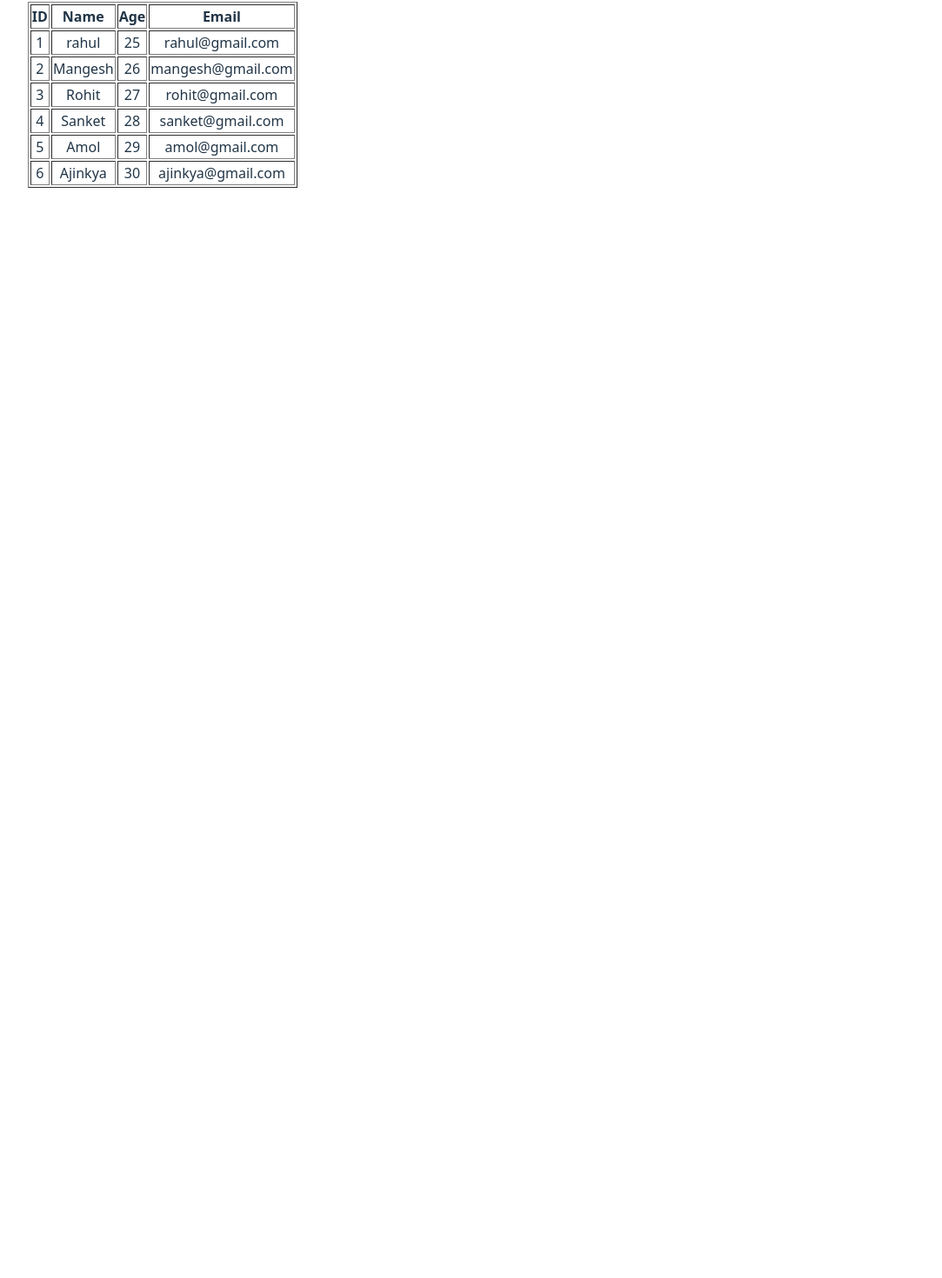
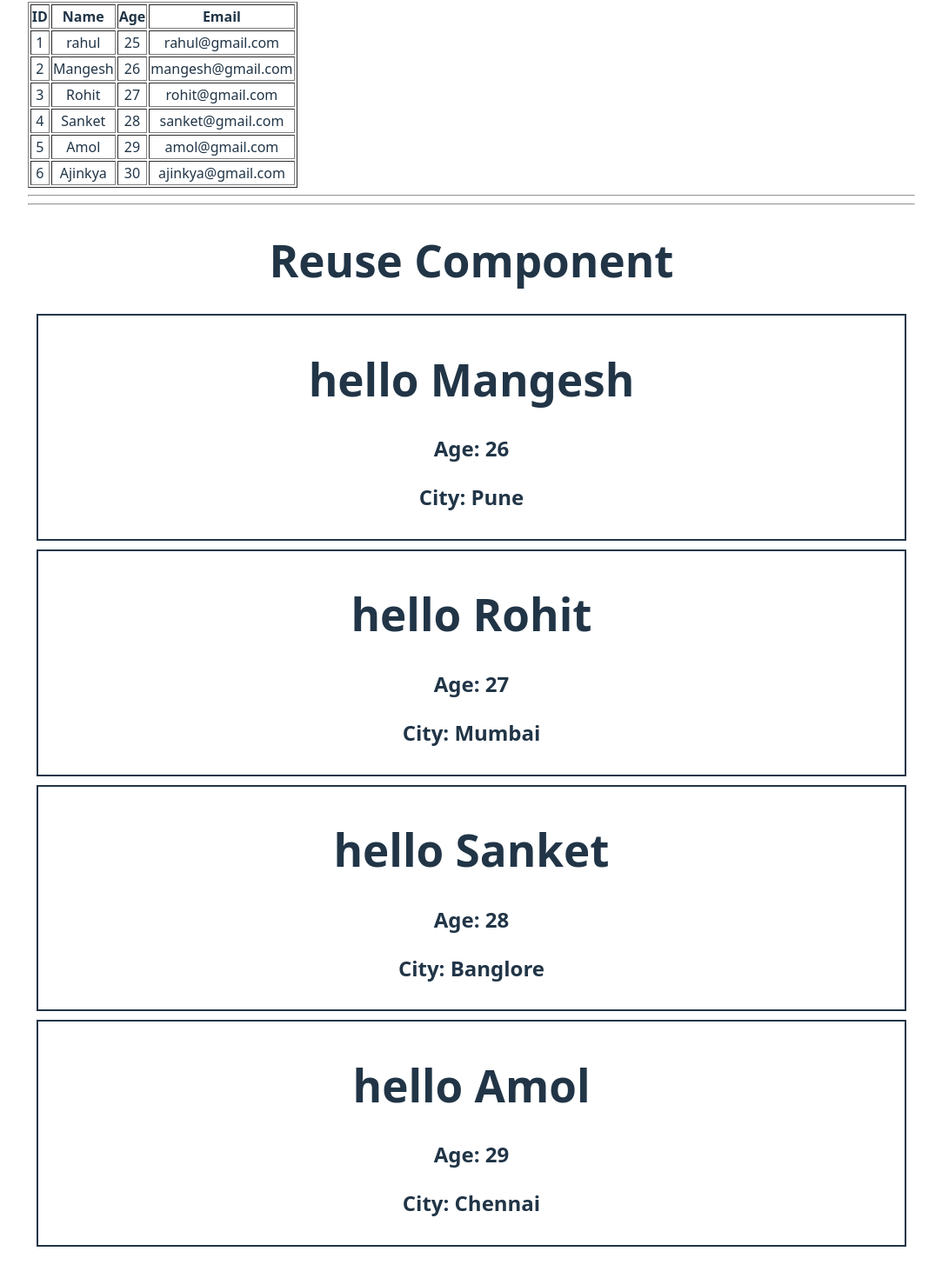
Before and after one commit to mangesh687/react-revise, a React (Vite) app: page / in a window 1280 px wide. Shown: the part 8919-10389 px from the top of the page at 87% size, without its empty margins (98-1181 px from the left). Before the commit the page ends 9167 px from the top, so only its background shows below. Built offline with nearby package versions, Linux system fonts and the light colour scheme.

Commit message:
reuse componets

```diff
--- a/src/App.jsx
+++ b/src/App.jsx
@@ -20,6 +20,7 @@ import ControlledComponent from './ControlledComponent'
 import HandleCheckbox from './HandleCheckbox'
 import HandleRadioButton from './HandleRadioButton'
 import LoopInMap from './LoopInMap'
+import ReuseComponent from './ReuseComponent'
 
 function App() {
   const [counter, setCounter] = useState(0)
@@ -36,6 +37,14 @@ function App() {
     age:27,
     city:"Mumbai"
   };
+
+  const obj3=[
+    {name:"Mangesh",age:26,city:"Pune"},
+    {name:"Rohit",age:27,city:"Mumbai"},
+    {name:"Sanket",age:28,city:"Banglore"},
+    {name:"Amol",age:29,city:"Chennai"}
+  ]
+  ;
 
  return(
   <>
@@ -106,6 +115,17 @@ function App() {
   <HandleRadioButton />
   <hr></hr>
   <LoopInMap />
+  <hr />
+  <h1>Reuse Component</h1>
+  {
+    obj3.map((u)=>(
+      <div key={u.name} style={{border:"2px solid", margin:"10px", padding:"10px"}}>
+        <ReuseComponent name1={u} />
+      </div>
+    ))
+  }
+
+
   </>
 
 
--- a/src/LoopInMap.jsx
+++ b/src/LoopInMap.jsx
@@ -61,6 +61,8 @@ function LoopInMap() {
           ))}
         </tbody>
       </table>
+      <hr />
+
     </>
   );
 }
--- /dev/null
+++ b/src/ReuseComponent.jsx
@@ -0,0 +1,11 @@
+function ReuseComponent({name1}) {
+  return (
+    <>
+     <h1>hello {name1.name}</h1>
+     <h2>Age: {name1.age}</h2>
+     <h2>City: {name1.city}</h2>
+
+    </>
+  );
+}
+export default ReuseComponent;
```
